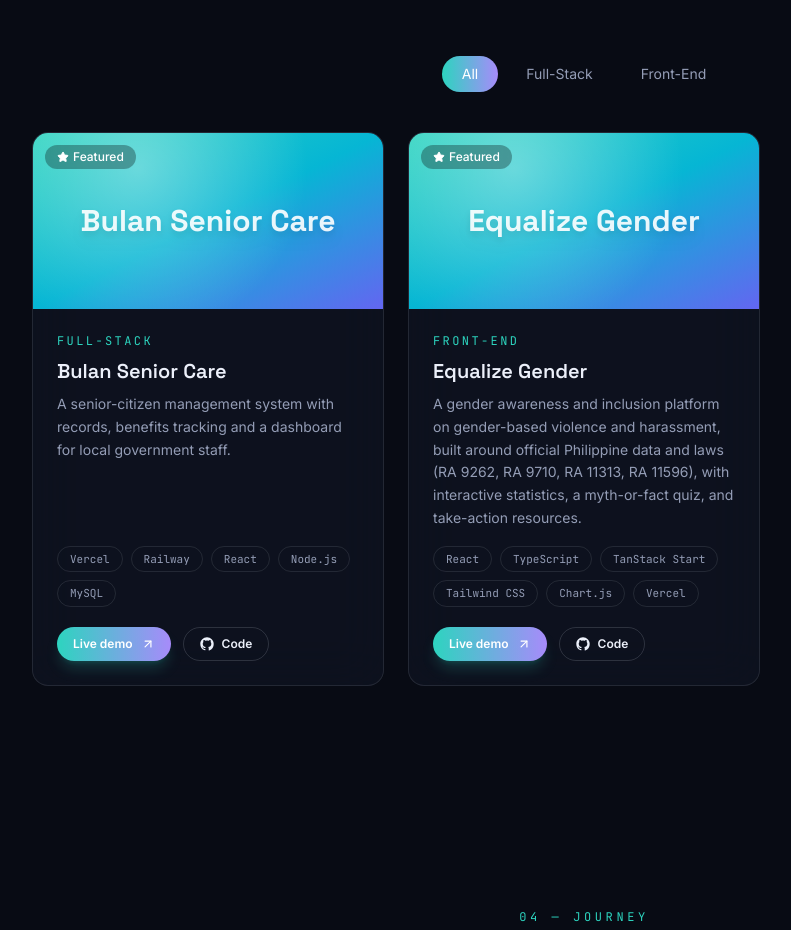
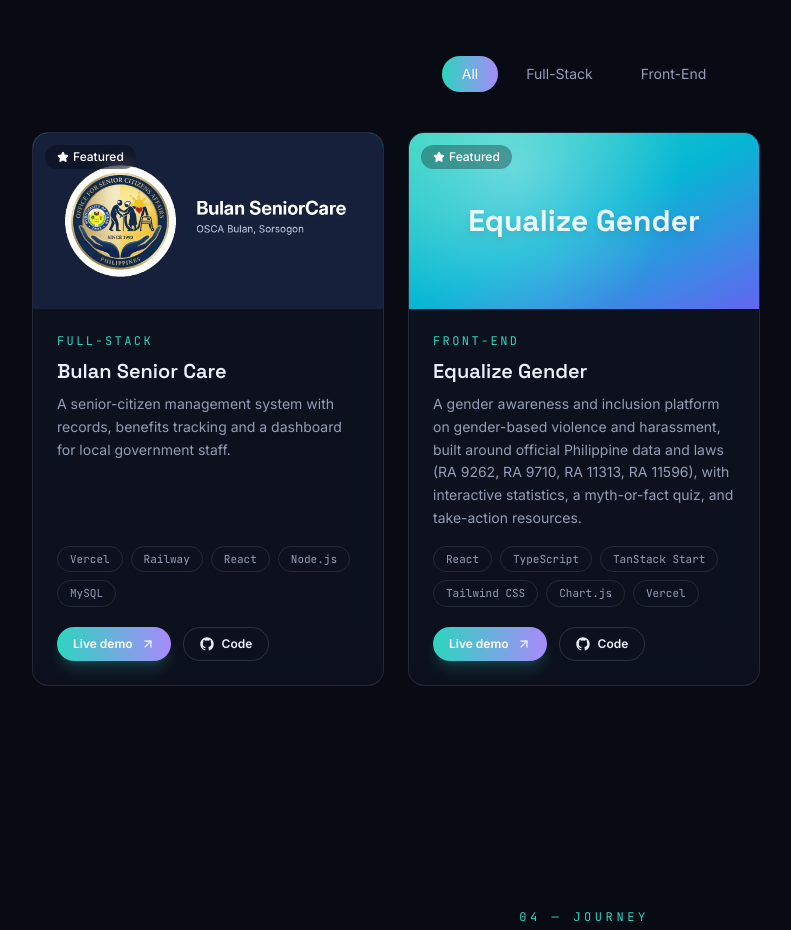
Before and after one commit to JustinGojar/My-Portfolio, a React (Vite) app: page / in a window 1280 px wide. Shown: the part 2580-3510 px from the top of the page, without its empty margins (56-847 px from the left). Built offline with nearby package versions, Linux system fonts and the light colour scheme; no server answers.

Commit message:
feat: use OSCA banner image for Bulan Senior Care project card
Co-Authored-By: Claude Opus 5.5 <noreply@anthropic.com>
Claude-Session: https://claude.ai/code/session_01EmKFsENruRL6UgvSuGaPxa

```diff
--- a/src/components/Projects.jsx
+++ b/src/components/Projects.jsx
@@ -47,12 +47,23 @@ function TiltCard({ project }) {
         style={{ background: glow }}
       />
       <div className={`relative h-44 overflow-hidden bg-gradient-to-br ${project.gradient}`}>
+        {project.image ? (
+          <img
+            src={project.image}
+            alt={`${project.title} banner`}
+            loading="lazy"
+            className="absolute inset-0 h-full w-full object-cover transition-transform duration-700 group-hover:scale-110"
+          />
+        ) : (
+          <>
             <div className="absolute inset-0 bg-[radial-gradient(circle_at_30%_20%,rgba(255,255,255,0.35),transparent_60%)]" />
             <div className="absolute inset-0 grid place-items-center">
               <span className="font-display text-3xl font-bold text-white/90 drop-shadow-lg transition-transform duration-700 group-hover:scale-110">
                 {project.title}
               </span>
             </div>
+          </>
+        )}
         {project.featured && (
           <span className="absolute left-3 top-3 flex items-center gap-1 rounded-full bg-black/30 px-3 py-1 text-xs font-medium text-white backdrop-blur">
             <Star size={12} fill="currentColor" /> Featured
--- a/src/data/portfolio.js
+++ b/src/data/portfolio.js
@@ -76,6 +76,7 @@ export const projects = [
       'A senior-citizen management system with records, benefits tracking and a dashboard for local government staff.',
     tags: ['Vercel', 'Railway', 'React', 'Node.js', 'MySQL'],
     gradient: 'from-teal-400 via-cyan-500 to-indigo-500',
+    image: '/projects/bulan-senior-care.webp',
     live: 'https://bulan-senior-care.vercel.app/',
     code: 'https://github.com/JustinGojar/Bulan_Senior_Care.git',
     featured: true,
```
Also changed, not shown: public/projects/bulan-senior-care.webp (added). Lines whose indentation alone changed are shown as unchanged.
